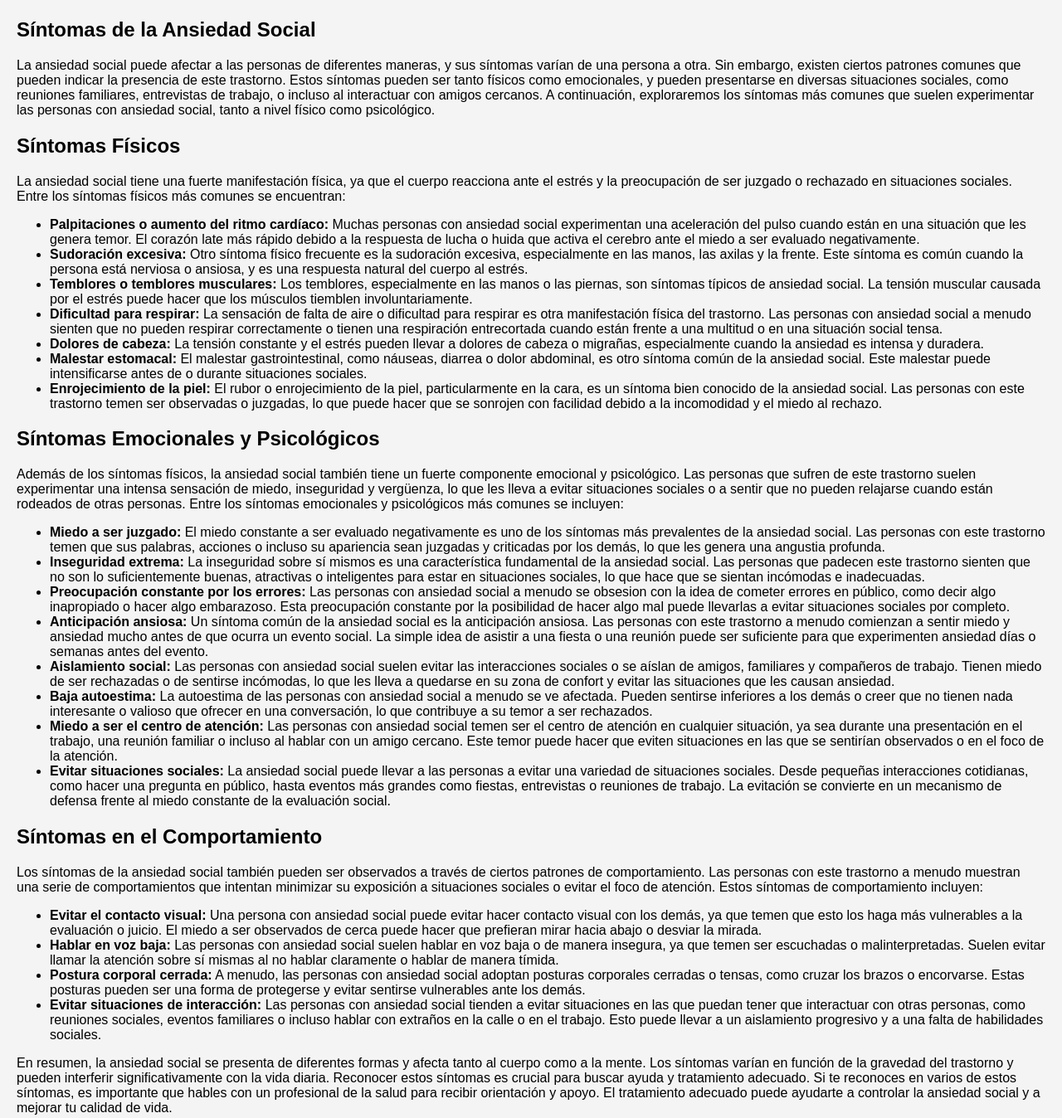
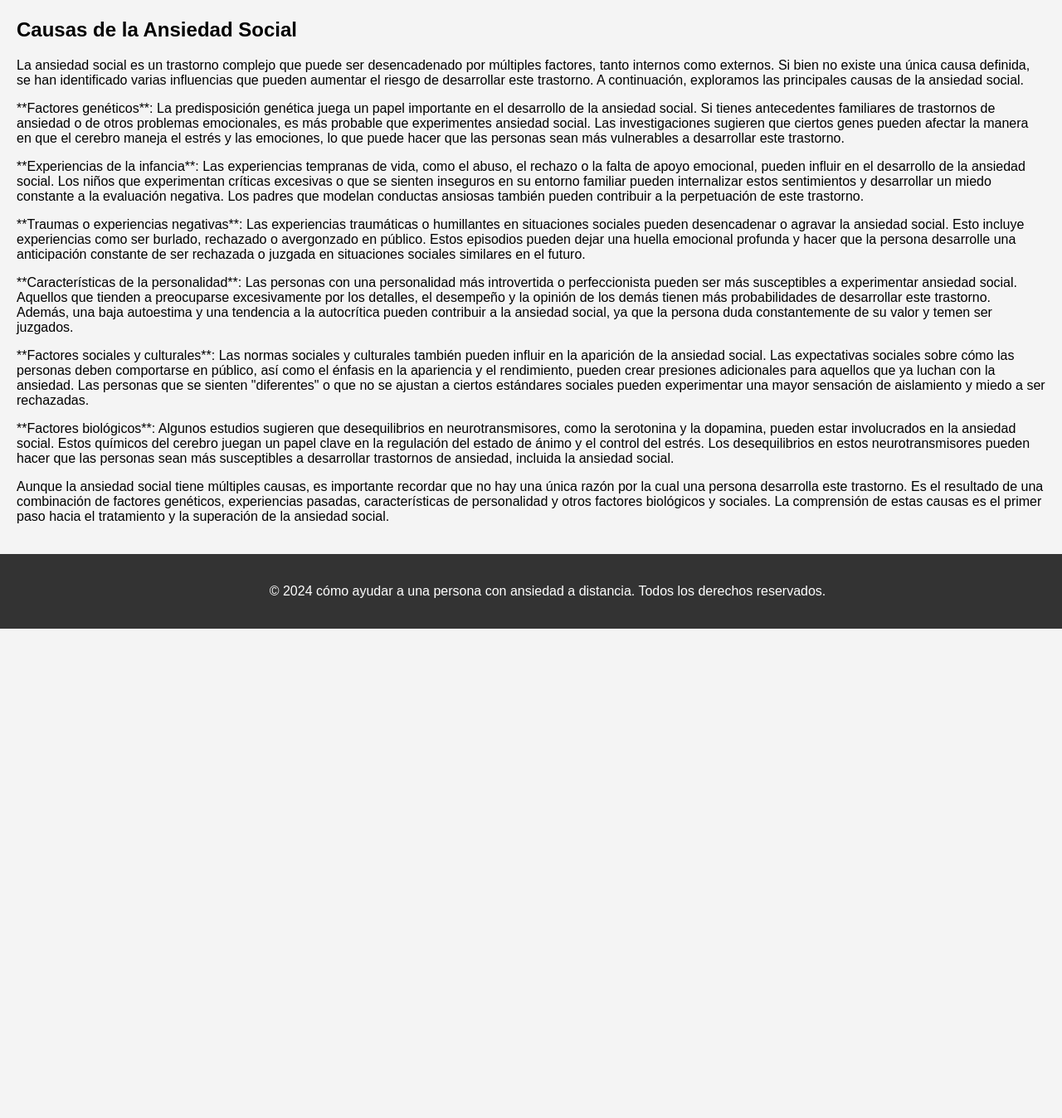
Before and after one commit to snucara/como-ayudar-a-una-persona-con-ansiedad-a-distancia, a plain HTML site: page 2.html in a window 1280 px wide. Shown: the part 240-1588 px from the top of the page at 83% size. After the commit the page ends 998 px from the top, so only its background shows below. Drawn offline with Linux system fonts and the light colour scheme.

Commit message:
Update 2.html

```diff
--- a/2.html
+++ b/2.html
@@ -153,51 +153,36 @@
 </nav>
 
 <main>
-<section id="sintomas-ansiedad-social">
-    <div class="container">
-        <h2>Síntomas de la Ansiedad Social</h2>
-        <p>La ansiedad social puede afectar a las personas de diferentes maneras, y sus síntomas varían de una persona a otra. Sin embargo, existen ciertos patrones comunes que pueden indicar la presencia de este trastorno. Estos síntomas pueden ser tanto físicos como emocionales, y pueden presentarse en diversas situaciones sociales, como reuniones familiares, entrevistas de trabajo, o incluso al interactuar con amigos cercanos. A continuación, exploraremos los síntomas más comunes que suelen experimentar las personas con ansiedad social, tanto a nivel físico como psicológico.</p>
-
-        <h2>Síntomas Físicos</h2>
-        <p>La ansiedad social tiene una fuerte manifestación física, ya que el cuerpo reacciona ante el estrés y la preocupación de ser juzgado o rechazado en situaciones sociales. Entre los síntomas físicos más comunes se encuentran:</p>
-
-        <ul>
-            <li><strong>Palpitaciones o aumento del ritmo cardíaco:</strong> Muchas personas con ansiedad social experimentan una aceleración del pulso cuando están en una situación que les genera temor. El corazón late más rápido debido a la respuesta de lucha o huida que activa el cerebro ante el miedo a ser evaluado negativamente.</li>
-            <li><strong>Sudoración excesiva:</strong> Otro síntoma físico frecuente es la sudoración excesiva, especialmente en las manos, las axilas y la frente. Este síntoma es común cuando la persona está nerviosa o ansiosa, y es una respuesta natural del cuerpo al estrés.</li>
-            <li><strong>Temblores o temblores musculares:</strong> Los temblores, especialmente en las manos o las piernas, son síntomas típicos de ansiedad social. La tensión muscular causada por el estrés puede hacer que los músculos tiemblen involuntariamente.</li>
-            <li><strong>Dificultad para respirar:</strong> La sensación de falta de aire o dificultad para respirar es otra manifestación física del trastorno. Las personas con ansiedad social a menudo sienten que no pueden respirar correctamente o tienen una respiración entrecortada cuando están frente a una multitud o en una situación social tensa.</li>
-            <li><strong>Dolores de cabeza:</strong> La tensión constante y el estrés pueden llevar a dolores de cabeza o migrañas, especialmente cuando la ansiedad es intensa y duradera.</li>
-            <li><strong>Malestar estomacal:</strong> El malestar gastrointestinal, como náuseas, diarrea o dolor abdominal, es otro síntoma común de la ansiedad social. Este malestar puede intensificarse antes de o durante situaciones sociales.</li>
-            <li><strong>Enrojecimiento de la piel:</strong> El rubor o enrojecimiento de la piel, particularmente en la cara, es un síntoma bien conocido de la ansiedad social. Las personas con este trastorno temen ser observadas o juzgadas, lo que puede hacer que se sonrojen con facilidad debido a la incomodidad y el miedo al rechazo.</li>
-        </ul>
-
-        <h2>Síntomas Emocionales y Psicológicos</h2>
-        <p>Además de los síntomas físicos, la ansiedad social también tiene un fuerte componente emocional y psicológico. Las personas que sufren de este trastorno suelen experimentar una intensa sensación de miedo, inseguridad y vergüenza, lo que les lleva a evitar situaciones sociales o a sentir que no pueden relajarse cuando están rodeados de otras personas. Entre los síntomas emocionales y psicológicos más comunes se incluyen:</p>
-
-        <ul>
-            <li><strong>Miedo a ser juzgado:</strong> El miedo constante a ser evaluado negativamente es uno de los síntomas más prevalentes de la ansiedad social. Las personas con este trastorno temen que sus palabras, acciones o incluso su apariencia sean juzgadas y criticadas por los demás, lo que les genera una angustia profunda.</li>
-            <li><strong>Inseguridad extrema:</strong> La inseguridad sobre sí mismos es una característica fundamental de la ansiedad social. Las personas que padecen este trastorno sienten que no son lo suficientemente buenas, atractivas o inteligentes para estar en situaciones sociales, lo que hace que se sientan incómodas e inadecuadas.</li>
-            <li><strong>Preocupación constante por los errores:</strong> Las personas con ansiedad social a menudo se obsesion con la idea de cometer errores en público, como decir algo inapropiado o hacer algo embarazoso. Esta preocupación constante por la posibilidad de hacer algo mal puede llevarlas a evitar situaciones sociales por completo.</li>
-            <li><strong>Anticipación ansiosa:</strong> Un síntoma común de la ansiedad social es la anticipación ansiosa. Las personas con este trastorno a menudo comienzan a sentir miedo y ansiedad mucho antes de que ocurra un evento social. La simple idea de asistir a una fiesta o una reunión puede ser suficiente para que experimenten ansiedad días o semanas antes del evento.</li>
-            <li><strong>Aislamiento social:</strong> Las personas con ansiedad social suelen evitar las interacciones sociales o se aíslan de amigos, familiares y compañeros de trabajo. Tienen miedo de ser rechazadas o de sentirse incómodas, lo que les lleva a quedarse en su zona de confort y evitar las situaciones que les causan ansiedad.</li>
-            <li><strong>Baja autoestima:</strong> La autoestima de las personas con ansiedad social a menudo se ve afectada. Pueden sentirse inferiores a los demás o creer que no tienen nada interesante o valioso que ofrecer en una conversación, lo que contribuye a su temor a ser rechazados.</li>
-            <li><strong>Miedo a ser el centro de atención:</strong> Las personas con ansiedad social temen ser el centro de atención en cualquier situación, ya sea durante una presentación en el trabajo, una reunión familiar o incluso al hablar con un amigo cercano. Este temor puede hacer que eviten situaciones en las que se sentirían observados o en el foco de la atención.</li>
-            <li><strong>Evitar situaciones sociales:</strong> La ansiedad social puede llevar a las personas a evitar una variedad de situaciones sociales. Desde pequeñas interacciones cotidianas, como hacer una pregunta en público, hasta eventos más grandes como fiestas, entrevistas o reuniones de trabajo. La evitación se convierte en un mecanismo de defensa frente al miedo constante de la evaluación social.</li>
-        </ul>
-
-        <h2>Síntomas en el Comportamiento</h2>
-        <p>Los síntomas de la ansiedad social también pueden ser observados a través de ciertos patrones de comportamiento. Las personas con este trastorno a menudo muestran una serie de comportamientos que intentan minimizar su exposición a situaciones sociales o evitar el foco de atención. Estos síntomas de comportamiento incluyen:</p>
-
-        <ul>
-            <li><strong>Evitar el contacto visual:</strong> Una persona con ansiedad social puede evitar hacer contacto visual con los demás, ya que temen que esto los haga más vulnerables a la evaluación o juicio. El miedo a ser observados de cerca puede hacer que prefieran mirar hacia abajo o desviar la mirada.</li>
-            <li><strong>Hablar en voz baja:</strong> Las personas con ansiedad social suelen hablar en voz baja o de manera insegura, ya que temen ser escuchadas o malinterpretadas. Suelen evitar llamar la atención sobre sí mismas al no hablar claramente o hablar de manera tímida.</li>
-            <li><strong>Postura corporal cerrada:</strong> A menudo, las personas con ansiedad social adoptan posturas corporales cerradas o tensas, como cruzar los brazos o encorvarse. Estas posturas pueden ser una forma de protegerse y evitar sentirse vulnerables ante los demás.</li>
-            <li><strong>Evitar situaciones de interacción:</strong> Las personas con ansiedad social tienden a evitar situaciones en las que puedan tener que interactuar con otras personas, como reuniones sociales, eventos familiares o incluso hablar con extraños en la calle o en el trabajo. Esto puede llevar a un aislamiento progresivo y a una falta de habilidades sociales.</li>
-        </ul>
-
-        <p>En resumen, la ansiedad social se presenta de diferentes formas y afecta tanto al cuerpo como a la mente. Los síntomas varían en función de la gravedad del trastorno y pueden interferir significativamente con la vida diaria. Reconocer estos síntomas es crucial para buscar ayuda y tratamiento adecuado. Si te reconoces en varios de estos síntomas, es importante que hables con un profesional de la salud para recibir orientación y apoyo. El tratamiento adecuado puede ayudarte a controlar la ansiedad social y a mejorar tu calidad de vida.</p>
+<section id="causas-ansiedad-social" class="py-12 bg-white">
+    <div class="max-w-5xl mx-auto text-center">
+        <h2 class="text-3xl font-bold text-gray-800">Causas de la Ansiedad Social</h2>
+        <p class="mt-6 text-lg text-gray-600">
+            La ansiedad social es un trastorno complejo que puede ser desencadenado por múltiples factores, tanto internos como externos. Si bien no existe una única causa definida, se han identificado varias influencias que pueden aumentar el riesgo de desarrollar este trastorno. A continuación, exploramos las principales causas de la ansiedad social.
+        </p>
+        <p class="mt-4 text-lg text-gray-600">
+            **Factores genéticos**: La predisposición genética juega un papel importante en el desarrollo de la ansiedad social. Si tienes antecedentes familiares de trastornos de ansiedad o de otros problemas emocionales, es más probable que experimentes ansiedad social. Las investigaciones sugieren que ciertos genes pueden afectar la manera en que el cerebro maneja el estrés y las emociones, lo que puede hacer que las personas sean más vulnerables a desarrollar este trastorno.
+        </p>
+        <p class="mt-4 text-lg text-gray-600">
+            **Experiencias de la infancia**: Las experiencias tempranas de vida, como el abuso, el rechazo o la falta de apoyo emocional, pueden influir en el desarrollo de la ansiedad social. Los niños que experimentan críticas excesivas o que se sienten inseguros en su entorno familiar pueden internalizar estos sentimientos y desarrollar un miedo constante a la evaluación negativa. Los padres que modelan conductas ansiosas también pueden contribuir a la perpetuación de este trastorno.
+        </p>
+        <p class="mt-4 text-lg text-gray-600">
+            **Traumas o experiencias negativas**: Las experiencias traumáticas o humillantes en situaciones sociales pueden desencadenar o agravar la ansiedad social. Esto incluye experiencias como ser burlado, rechazado o avergonzado en público. Estos episodios pueden dejar una huella emocional profunda y hacer que la persona desarrolle una anticipación constante de ser rechazada o juzgada en situaciones sociales similares en el futuro.
+        </p>
+        <p class="mt-4 text-lg text-gray-600">
+            **Características de la personalidad**: Las personas con una personalidad más introvertida o perfeccionista pueden ser más susceptibles a experimentar ansiedad social. Aquellos que tienden a preocuparse excesivamente por los detalles, el desempeño y la opinión de los demás tienen más probabilidades de desarrollar este trastorno. Además, una baja autoestima y una tendencia a la autocrítica pueden contribuir a la ansiedad social, ya que la persona duda constantemente de su valor y temen ser juzgados.
+        </p>
+        <p class="mt-4 text-lg text-gray-600">
+            **Factores sociales y culturales**: Las normas sociales y culturales también pueden influir en la aparición de la ansiedad social. Las expectativas sociales sobre cómo las personas deben comportarse en público, así como el énfasis en la apariencia y el rendimiento, pueden crear presiones adicionales para aquellos que ya luchan con la ansiedad. Las personas que se sienten "diferentes" o que no se ajustan a ciertos estándares sociales pueden experimentar una mayor sensación de aislamiento y miedo a ser rechazadas.
+        </p>
+        <p class="mt-4 text-lg text-gray-600">
+            **Factores biológicos**: Algunos estudios sugieren que desequilibrios en neurotransmisores, como la serotonina y la dopamina, pueden estar involucrados en la ansiedad social. Estos químicos del cerebro juegan un papel clave en la regulación del estado de ánimo y el control del estrés. Los desequilibrios en estos neurotransmisores pueden hacer que las personas sean más susceptibles a desarrollar trastornos de ansiedad, incluida la ansiedad social.
+        </p>
+        <p class="mt-4 text-lg text-gray-600">
+            Aunque la ansiedad social tiene múltiples causas, es importante recordar que no hay una única razón por la cual una persona desarrolla este trastorno. Es el resultado de una combinación de factores genéticos, experiencias pasadas, características de personalidad y otros factores biológicos y sociales. La comprensión de estas causas es el primer paso hacia el tratamiento y la superación de la ansiedad social.
+        </p>
     </div>
 </section>
+
 
 
 
```
